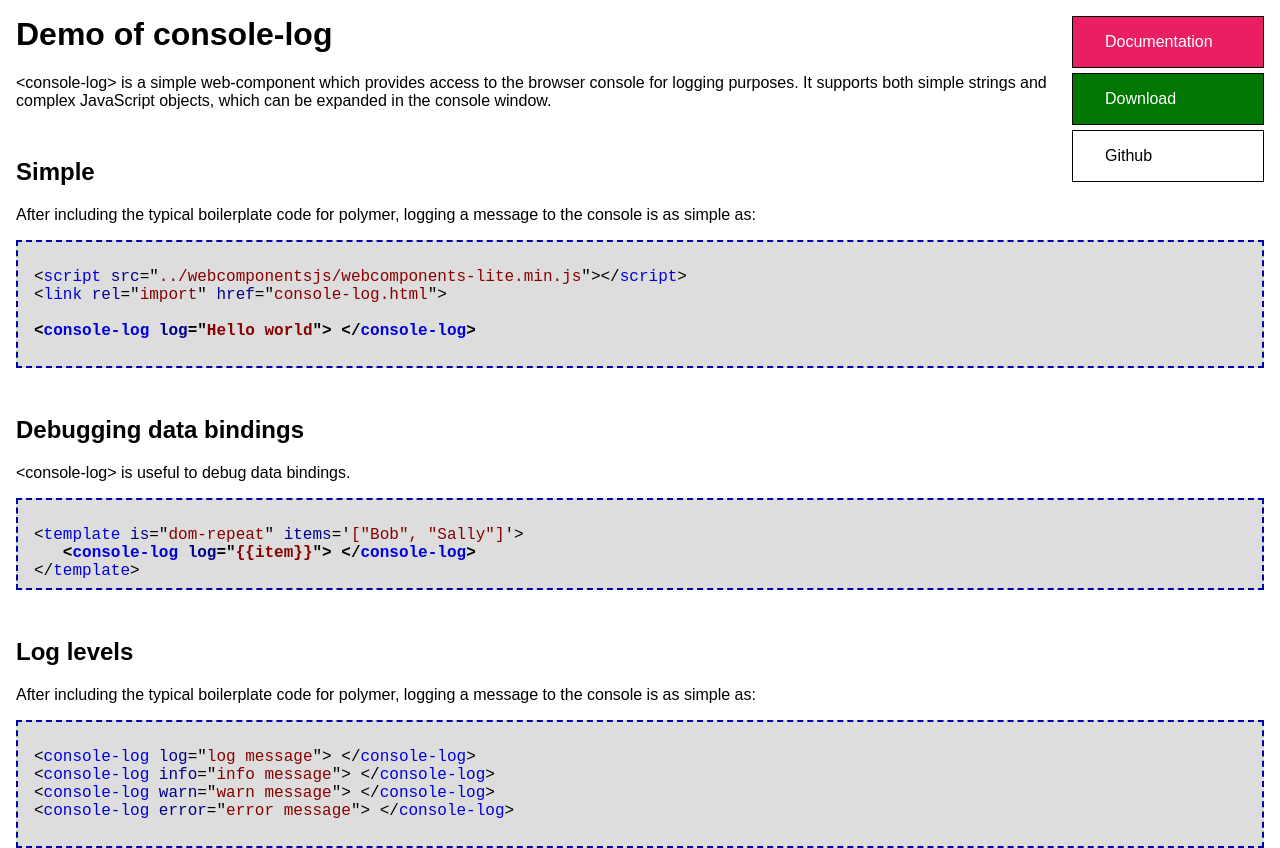
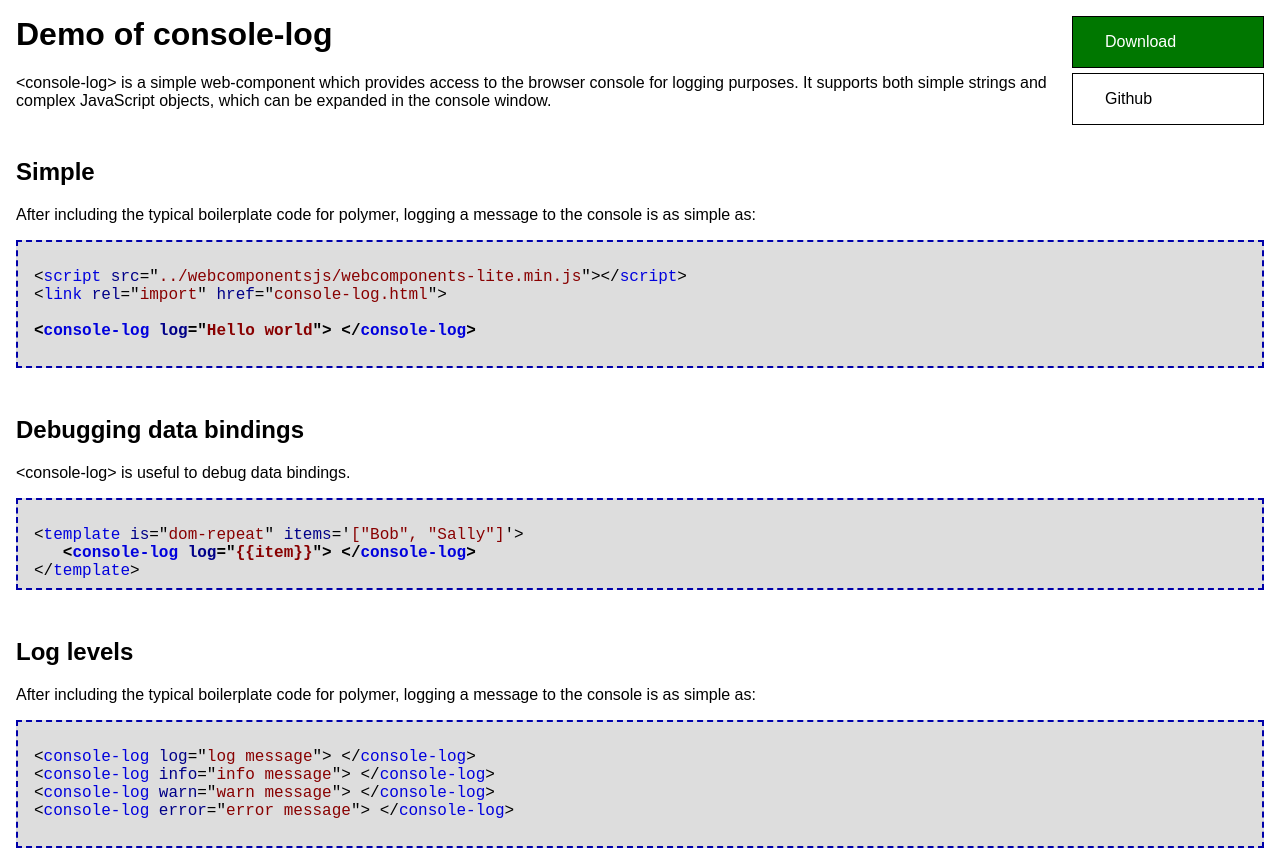
Before and after one commit to nhnb/console-log, a website: page demo.html in a window 1280 px wide. Drawn offline with Linux system fonts and the light colour scheme.

```diff
--- a/demo.html
+++ b/demo.html
@@ -66,7 +66,6 @@
 	<body>
 
 <div class="rightbuttons">
-<a class="menubutton apidocbutton" href="https://nhnb.github.io/console-log/doc.html">Documentation</a>
 <a class="menubutton downloadbutton" href="https://github.com/nhnb/console-log/releases/download/v1.1.0/console-log-1.1.0.zip">Download</a>
 <a class="menubutton gitbutton" href="https://github.com/nhnb/console-log/">Github</a>
 </div>
```
Also changed, not shown: console-log.html (+1 -0 lines).
